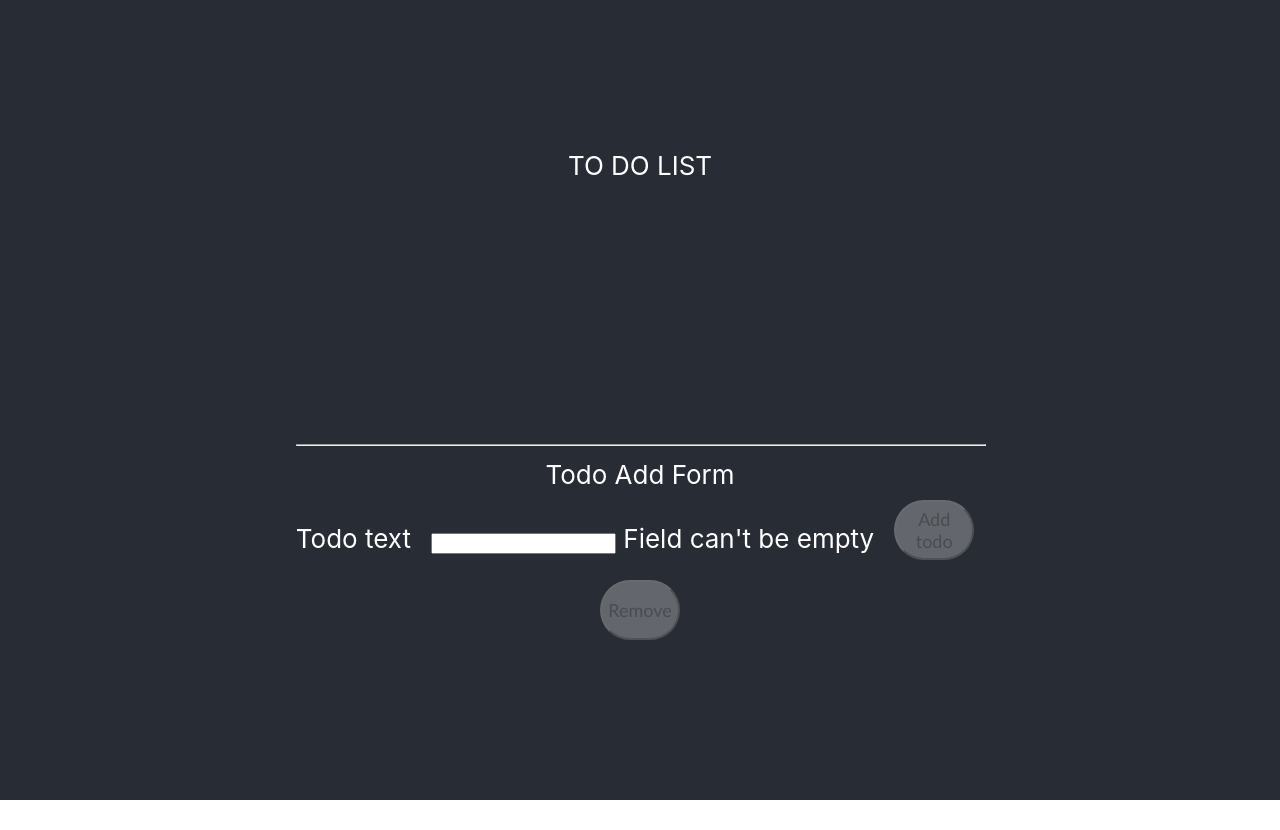
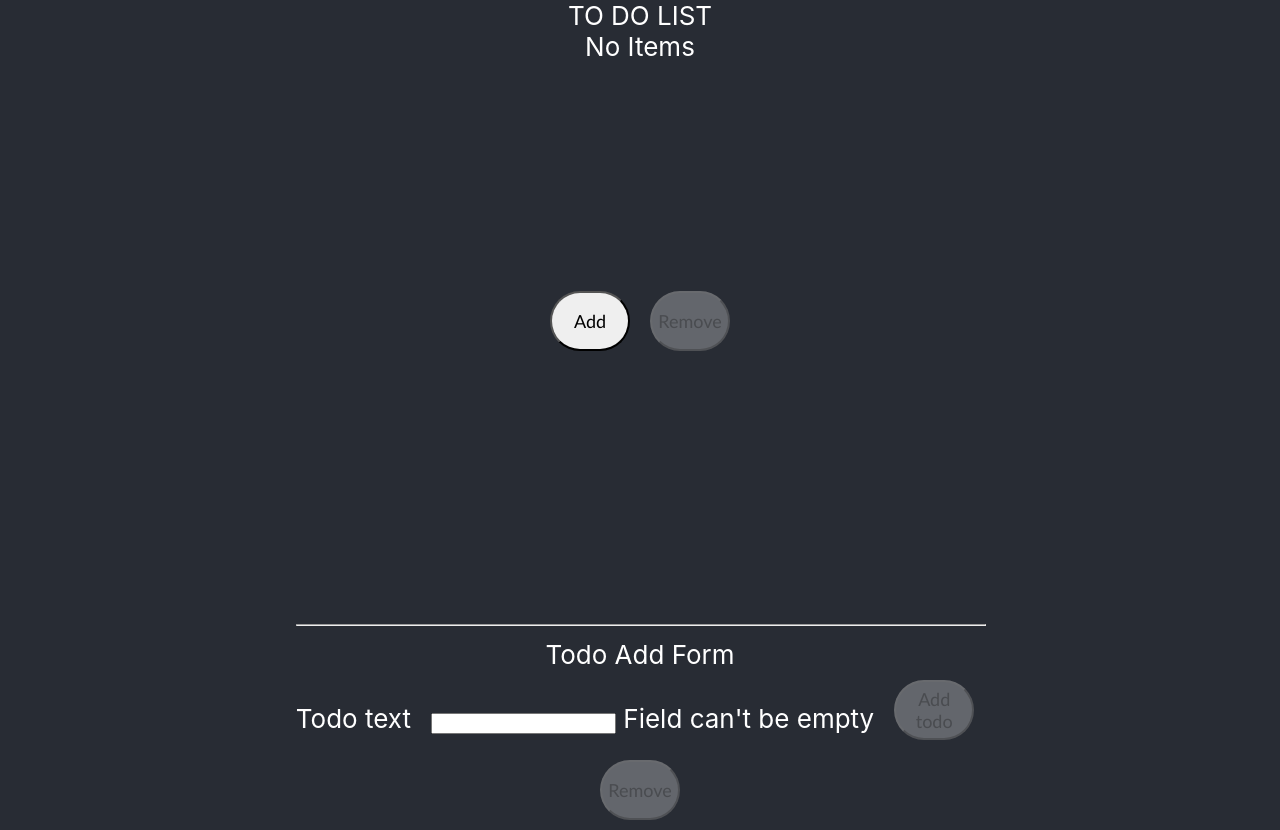
Before and after one commit to flashcv77/to-do-list, a React (Create React App) app: page / in a window 1280 px wide. Before the commit the page ends 800 px from the top, so only its background shows below. Built offline with nearby package versions, Linux system fonts and the light colour scheme.

Commit message:
to do list

```diff
--- a/src/App.js
+++ b/src/App.js
@@ -8,7 +8,7 @@ function App() {
 
       <header className="App-header">
         TO DO LIST
-        {/* <ToDoList /> */}
+        <ToDoList />
         <div className="wrapper"><FirstComponent CHECK/></div>
 
       </header>
```
